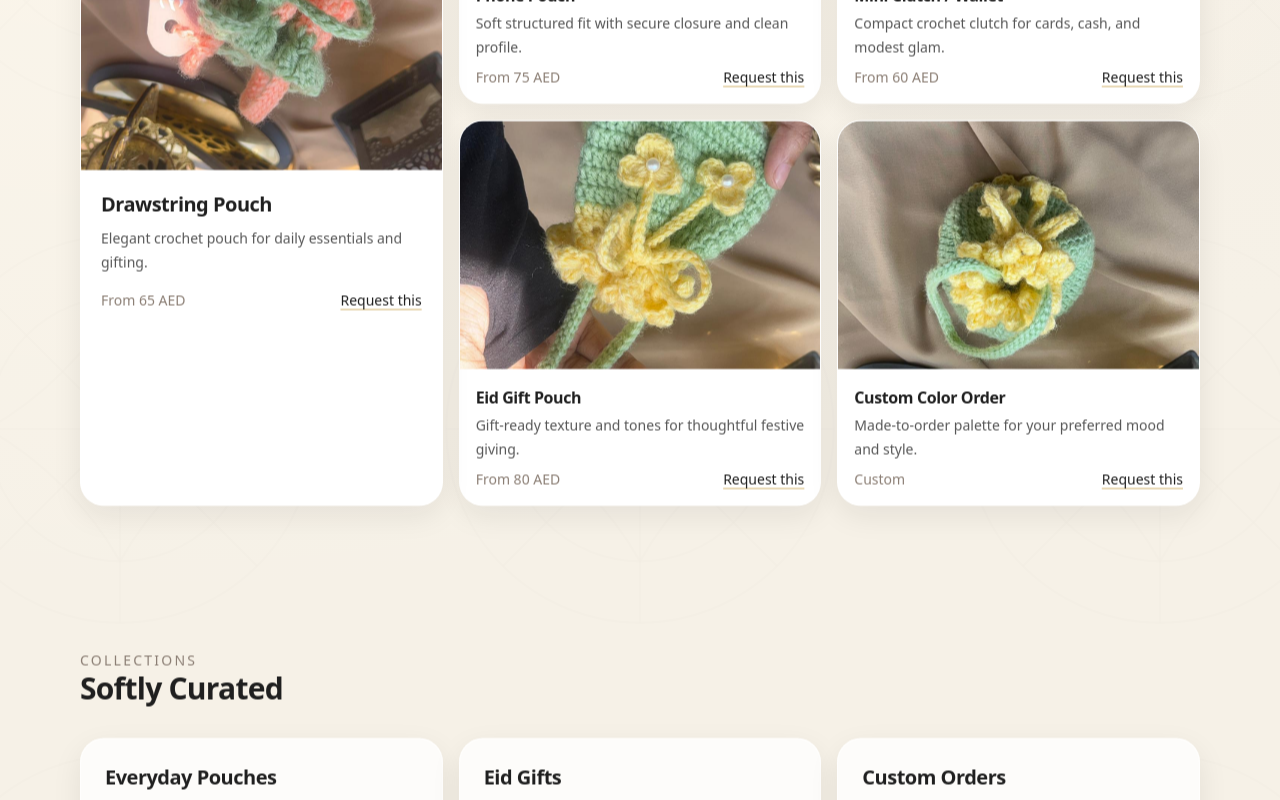
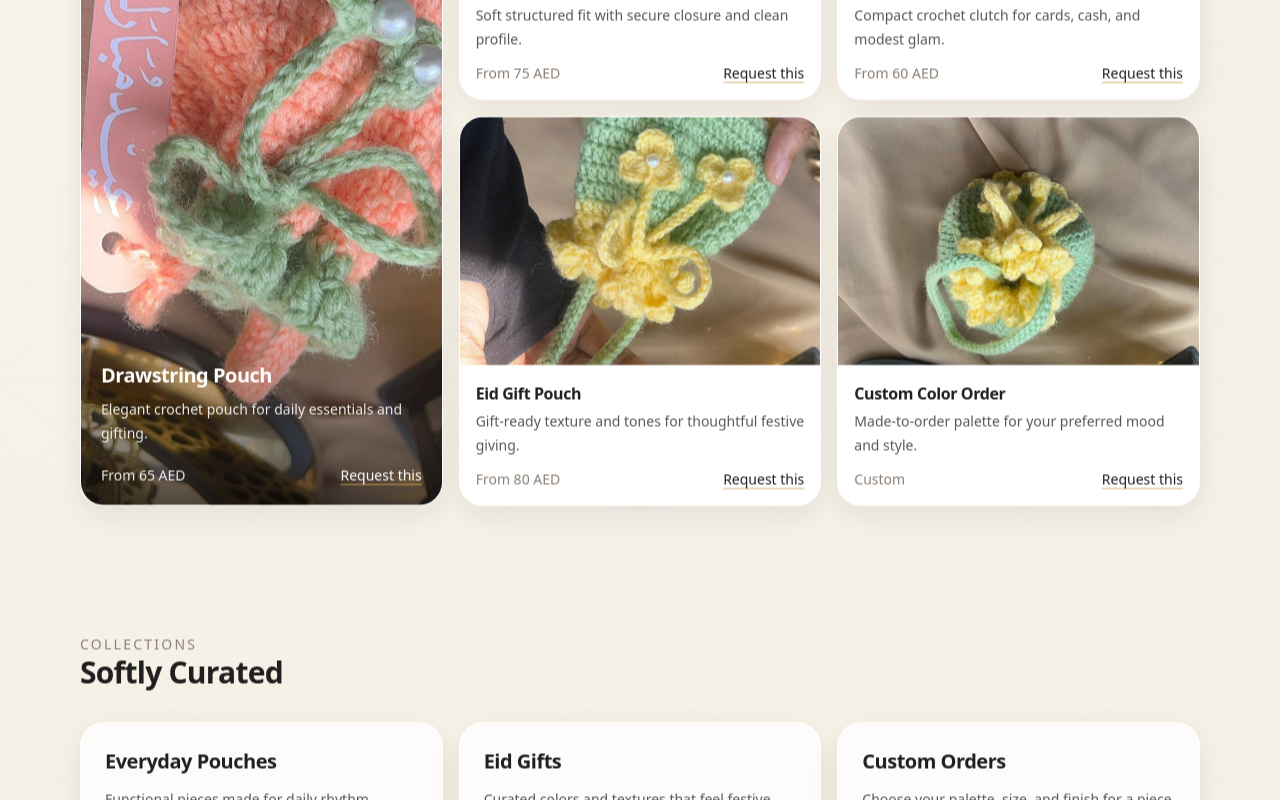
Before and after one commit to ham-zax/noor-and-knot, a Next.js app: page / in a window 1280 px wide. Shown: the part 1320-2120 px from the top of the page. Built offline with nearby package versions, Linux system fonts and the light colour scheme.

Commit message:
Fix featured card whitespace and tighten section spacing rhythm

```diff
--- a/src/components/Collections.tsx
+++ b/src/components/Collections.tsx
@@ -8,7 +8,7 @@ const descriptions: Record<string, string> = {
 
 export function Collections() {
   return (
-    <section id="collections" className="mx-auto w-[min(1120px,92%)] py-14 md:py-18">
+    <section id="collections" className="mx-auto w-[min(1120px,92%)] py-12 md:py-16">
       <div className="mb-8">
         <p className="text-sm uppercase tracking-[0.16em] text-taupe">Collections</p>
         <h2 className="text-3xl font-semibold tracking-tight text-charcoal">Softly Curated</h2>
--- a/src/components/ContactForm.tsx
+++ b/src/components/ContactForm.tsx
@@ -80,7 +80,7 @@ export function ContactForm() {
   };
 
   return (
-    <section id="contact" className="mx-auto w-[min(1120px,92%)] py-14 md:py-20">
+    <section id="contact" className="mx-auto w-[min(1120px,92%)] py-12 md:py-16">
       <div className="rounded-3xl border border-white/60 bg-white/80 p-6 shadow-soft md:p-8">
         <p className="text-sm uppercase tracking-[0.16em] text-taupe">Contact</p>
         <h2 className="mt-2 text-3xl font-semibold tracking-tight text-charcoal">Fastest way to order</h2>
--- a/src/components/HowItWorks.tsx
+++ b/src/components/HowItWorks.tsx
@@ -9,7 +9,7 @@ const steps = [
 
 export function HowItWorks() {
   return (
-    <section id="how-it-works" className="mx-auto grid w-[min(1120px,92%)] gap-6 py-14 md:grid-cols-[1.05fr_0.95fr] md:py-18">
+    <section id="how-it-works" className="mx-auto grid w-[min(1120px,92%)] gap-6 py-12 md:grid-cols-[1.05fr_0.95fr] md:py-16">
       <div className="rounded-3xl border border-white/60 bg-white/75 p-8 shadow-soft">
         <p className="text-sm uppercase tracking-[0.16em] text-taupe">How ordering works</p>
         <h2 className="mt-2 text-3xl font-semibold tracking-tight text-charcoal">Simple and personal</h2>
--- a/src/components/InstagramCTA.tsx
+++ b/src/components/InstagramCTA.tsx
@@ -6,7 +6,7 @@ import { miniGalleryImages } from "@/data/products";
 
 export function InstagramCTA() {
   return (
-    <section className="mx-auto w-[min(1120px,92%)] py-14 md:py-18">
+    <section className="mx-auto w-[min(1120px,92%)] py-12 md:py-16">
       <div className="rounded-3xl border border-white/60 bg-white/75 p-6 shadow-soft md:p-8">
         <div className="mb-6 flex flex-wrap items-center justify-between gap-4">
           <div>
--- a/src/components/ProductGrid.tsx
+++ b/src/components/ProductGrid.tsx
@@ -7,15 +7,15 @@ export function ProductGrid() {
   const others = products.filter((product) => product.id !== featured.id).slice(0, 4);
 
   return (
-    <section id="bestsellers" className="mx-auto w-[min(1120px,92%)] py-14 md:py-18">
+    <section id="bestsellers" className="mx-auto w-[min(1120px,92%)] py-12 md:py-16">
       <div className="mb-8">
         <p className="text-sm uppercase tracking-[0.16em] text-taupe">Bestsellers</p>
         <h2 className="text-3xl font-semibold tracking-tight text-charcoal">Loved Pieces</h2>
       </div>
 
       <div className="grid gap-4 md:grid-cols-2 lg:grid-cols-3">
-        <article className="group relative overflow-hidden rounded-3xl border border-white/50 bg-white shadow-soft transition duration-300 hover:-translate-y-0.5 hover:shadow-xl md:row-span-2">
-          <div className="relative aspect-[4/5] w-full">
+        <article className="group relative overflow-hidden rounded-3xl border border-white/50 bg-white shadow-soft transition duration-300 hover:-translate-y-0.5 hover:shadow-xl md:row-span-2 md:min-h-[38rem]">
+          <div className="relative h-full min-h-[24rem] w-full">
             <Image
               src={featured.image}
               alt={featured.name}
@@ -23,15 +23,15 @@ export function ProductGrid() {
               className="object-cover"
               sizes="(max-width: 768px) 92vw, (max-width: 1024px) 46vw, 36vw"
             />
-          </div>
-          <div className="space-y-2 p-5">
-            <h3 className="text-xl font-semibold tracking-tight text-charcoal">{featured.name}</h3>
-            <p className="text-sm leading-6 text-charcoal/75">{featured.description}</p>
-            <div className="flex items-center justify-between pt-2">
-              <span className="text-sm font-medium text-taupe">{featured.fromPrice ?? "Custom pricing"}</span>
-              <a href="#contact" className="text-sm font-medium text-charcoal underline decoration-gold/80 underline-offset-4">
-                Request this
-              </a>
+            <div className="absolute inset-x-0 bottom-0 bg-gradient-to-t from-black/70 via-black/25 to-transparent p-5 pt-16 text-white">
+              <h3 className="text-xl font-semibold tracking-tight">{featured.name}</h3>
+              <p className="mt-2 text-sm leading-6 text-white/90">{featured.description}</p>
+              <div className="mt-4 flex items-center justify-between pt-1">
+                <span className="text-sm font-medium text-white/90">{featured.fromPrice ?? "Custom pricing"}</span>
+                <a href="#contact" className="text-sm font-medium text-white underline decoration-gold/90 underline-offset-4">
+                  Request this
+                </a>
+              </div>
             </div>
           </div>
         </article>
@@ -39,7 +39,7 @@ export function ProductGrid() {
         {others.map((product) => (
           <article
             key={product.id}
-            className="group overflow-hidden rounded-3xl border border-white/50 bg-white shadow-soft transition duration-300 hover:-translate-y-0.5 hover:border-gold/40 hover:shadow-lg"
+            className="group flex h-full flex-col overflow-hidden rounded-3xl border border-white/50 bg-white shadow-soft transition duration-300 hover:-translate-y-0.5 hover:border-gold/40 hover:shadow-lg"
           >
             <div className="relative aspect-[16/11] w-full">
               <Image
@@ -50,10 +50,10 @@ export function ProductGrid() {
                 sizes="(max-width: 768px) 92vw, (max-width: 1024px) 46vw, 24vw"
               />
             </div>
-            <div className="space-y-1 p-4">
+            <div className="flex flex-1 flex-col space-y-1 p-4">
               <h3 className="font-semibold tracking-tight text-charcoal">{product.name}</h3>
               <p className="text-sm leading-6 text-charcoal/75">{product.description}</p>
-              <div className="flex items-center justify-between pt-1">
+              <div className="mt-auto flex items-center justify-between pt-2">
                 <span className="text-sm text-taupe">{product.fromPrice ?? "Custom"}</span>
                 <a href="#contact" className="text-sm font-medium text-charcoal underline decoration-gold/80 underline-offset-4">
                   Request this
--- a/src/components/WhyUs.tsx
+++ b/src/components/WhyUs.tsx
@@ -9,7 +9,7 @@ const points = [
 
 export function WhyUs() {
   return (
-    <section className="mx-auto w-[min(1120px,92%)] py-14 md:py-18">
+    <section className="mx-auto w-[min(1120px,92%)] py-12 md:py-16">
       <div className="rounded-3xl border border-white/60 bg-white/70 p-8 shadow-soft md:p-10">
         <p className="text-sm uppercase tracking-[0.16em] text-taupe">Why people love it</p>
         <h2 className="mt-2 text-3xl font-semibold tracking-tight text-charcoal">Made with care and intention</h2>
```
